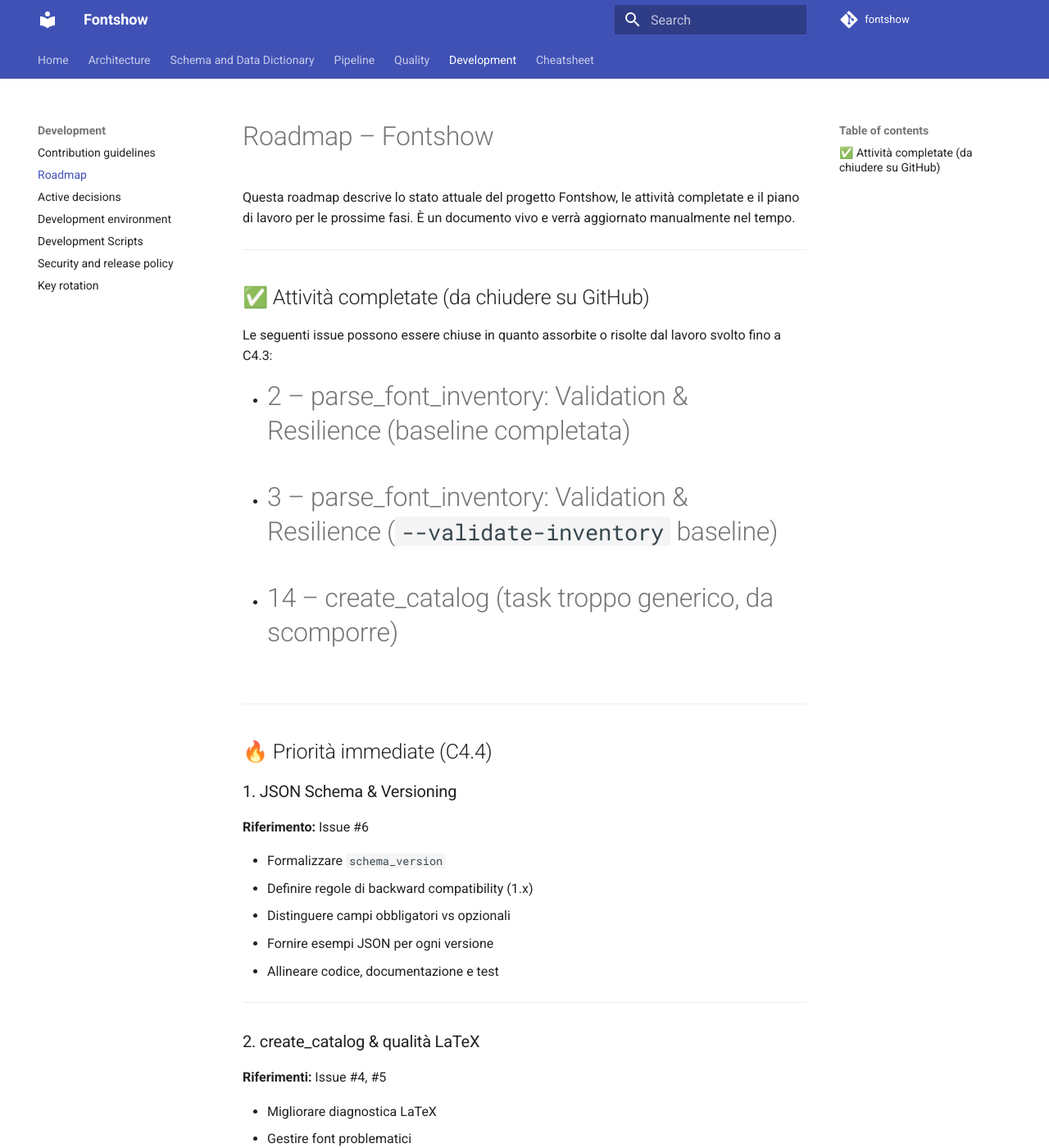
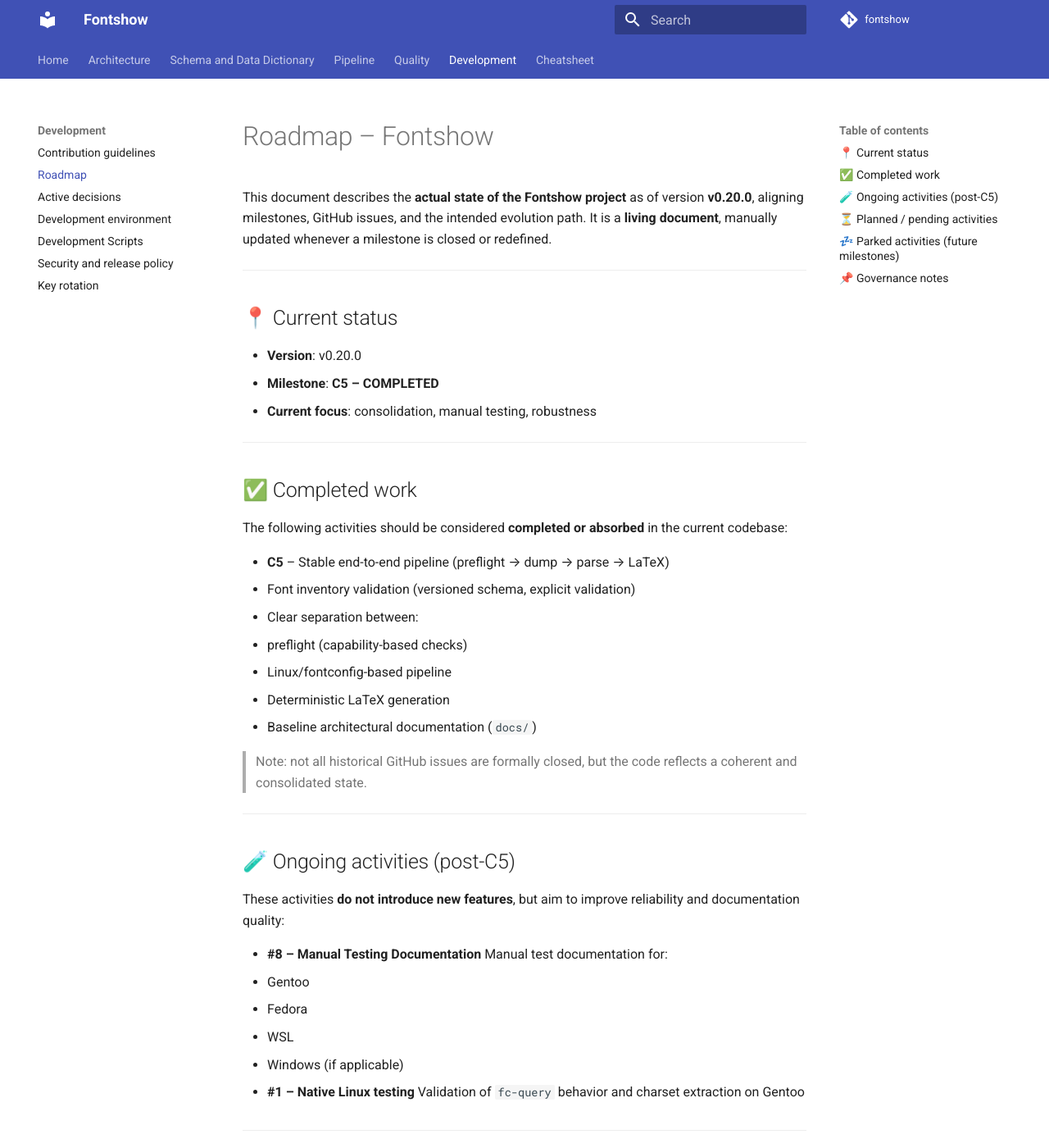
Before and after one commit to marco0560/Fontshow, an MkDocs documentation site: the page built from docs/roadmap.md, in a window 1280 px wide and 1400 px high. Shown: the whole window at 82% size. Built offline with MkDocs 1.6.1 and Material for MkDocs 9.7.7, drawn with Linux system fonts in a browser that asks for light colours; comment, search, counter and statistics services are not loaded; some of the changed text lies outside the part shown.

Commit message:
chore(docs): update roadmap documentation
Why:
- The roadmap documentation needs to be updated to reflect the current state of the project and planned features.

What:
- Updated roadmap documentation to reflect current project status and planned features.

Notes:
-

Refs: #

```diff
--- a/docs/roadmap.md
+++ b/docs/roadmap.md
@@ -1,94 +1,86 @@
 # Roadmap – Fontshow
 
-Questa roadmap descrive lo stato attuale del progetto Fontshow,
-le attività completate e il piano di lavoro per le prossime fasi.
-È un documento vivo e verrà aggiornato manualmente nel tempo.
+This document describes the **actual state of the Fontshow project** as of version **v0.20.0**,
+aligning milestones, GitHub issues, and the intended evolution path.
+It is a **living document**, manually updated whenever a milestone is closed or redefined.
 
 ---
 
-## ✅ Attività completate (da chiudere su GitHub)
+## 📍 Current status
 
-Le seguenti issue possono essere chiuse in quanto assorbite o
-risolte dal lavoro svolto fino a C4.3:
-
-- #2 – parse_font_inventory: Validation & Resilience (baseline completata)
-- #3 – parse_font_inventory: Validation & Resilience (`--validate-inventory` baseline)
-- #14 – create_catalog (task troppo generico, da scomporre)
+- **Version**: v0.20.0
+- **Milestone**: **C5 – COMPLETED**
+- **Current focus**: consolidation, manual testing, robustness
 
 ---
 
-## 🔥 Priorità immediate (C4.4)
+## ✅ Completed work
 
-### 1. JSON Schema & Versioning
-**Riferimento:** Issue #6
+The following activities should be considered **completed or absorbed** in the current codebase:
 
-- Formalizzare `schema_version`
-- Definire regole di backward compatibility (1.x)
-- Distinguere campi obbligatori vs opzionali
-- Fornire esempi JSON per ogni versione
-- Allineare codice, documentazione e test
+- **C5** – Stable end-to-end pipeline (preflight → dump → parse → LaTeX)
+- Font inventory validation (versioned schema, explicit validation)
+- Clear separation between:
+  - preflight (capability-based checks)
+  - Linux/fontconfig-based pipeline
+- Deterministic LaTeX generation
+- Baseline architectural documentation (`docs/`)
+
+> Note: not all historical GitHub issues are formally closed,
+> but the code reflects a coherent and consolidated state.
 
 ---
 
-### 2. create_catalog & qualità LaTeX
-**Riferimenti:** Issue #4, #5
+## 🧪 Ongoing activities (post-C5)
 
-- Migliorare diagnostica LaTeX
-- Gestire font problematici
-- Aggiungere opzioni di debug:
-  - `--dump-tex-per-font`
-  - `--keep-temp`
-  - `--debug-font`
+These activities **do not introduce new features**, but aim to improve reliability
+and documentation quality:
+
+- **#8 – Manual Testing Documentation**
+  Manual test documentation for:
+  - Gentoo
+  - Fedora
+  - WSL
+  - Windows (if applicable)
+
+- **#1 – Native Linux testing**
+  Validation of `fc-query` behavior and charset extraction on Gentoo
 
 ---
 
-### 3. LuaLaTeX robustness tests
-**Riferimento:** Issue #5
+## ⏳ Planned / pending activities
 
-- Test su font:
-  - solo simboli
-  - senza ASCII
-  - con encoding non comuni
-  - noti per crash LuaTeX
+- **#4 – LaTeX debugging facilities**
+  Debug and diagnostic options (no implementation started yet)
+
+- **#5 – LuaLaTeX robustness tests**
+  Tests targeting problematic or edge-case fonts
+
+- **#9 – Packaging & CLI UX**
+  CLI entry-point rationalization (explicitly deferred)
 
 ---
 
-## 🐧 Native Linux & System Testing
+## 💤 Parked activities (future milestones)
 
-**Riferimenti:** Issue #1, #8
-Derivato dalla conversazione “Linux System questions”.
+- **#12 – CI & Automation**
+  Planned only after manual testing has stabilized
 
-### Obiettivi
-- Test reali su Gentoo
-- Confronto con Fedora e WSL
-- Verifica comportamento `fc-query`
-- Valutazione `--include-fc-charset`
-
-### Output attesi
-- Documentazione dei risultati
-- Elenco di edge cases
-- Raccomandazioni pratiche
+- **#25 – Pluggable font discovery backend**
+  Future architecture (v2.x.y), **explicitly out of scope** for the 0.x series
 
 ---
 
-## 🔁 Priorità media
+## 📌 Governance notes
 
-- #7 – Tool versioning alignment
-- #11 – Repository hygiene (enhancements)
-- #8 – Manual testing documentation (completamento)
+- This roadmap **does not replace** GitHub issues
+- It serves as:
+  - a high-level overview
+  - an orientation tool for upcoming milestones
+- Future milestones (C6, C7, …) will be defined **only after**:
+  - completion of manual testing
+  - LaTeX robustness consolidation
 
 ---
 
-## 🕐 Attività future / parcheggiate
-
-- #12 – CI & Automation
-- #9 – Packaging & CLI UX
-- #10 – CLI consistency
-
----
-
-## 📌 Note finali
-
-- Questa roadmap non sostituisce le issue GitHub
-- Serve come visione d’insieme e strumento di pianificazione
-- Le milestone (C4.4, C5, …) verranno aggiornate qui
+*Last updated: post-C5, v0.20.0*
```
